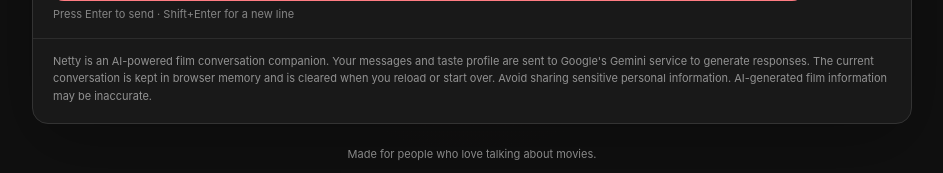
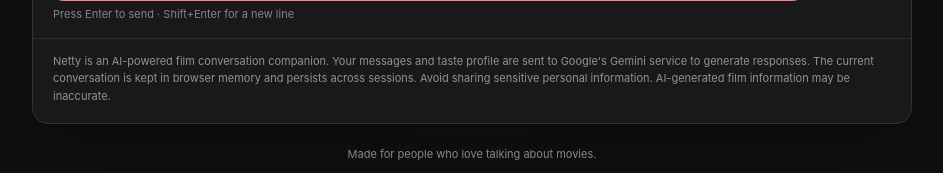
Before and after one commit to zeb19037/letterboxd-recommender, a website: page index.html in a window 1280 px wide. Shown: the part 847-1020 px from the top of the page, without its empty margins (168-1111 px from the left). Drawn offline with Linux system fonts and the light colour scheme.

Commit message:
Update index.html

```diff
--- a/index.html
+++ b/index.html
@@ -246,9 +246,8 @@
       <p class="privacy-note">
         Netty is an AI-powered film conversation companion. Your messages
         and taste profile are sent to Google's Gemini service to generate
-        responses. The current conversation is kept in browser memory and
-        is cleared when you reload or start over. Avoid sharing sensitive
-        personal information. AI-generated film information may be
+        responses. The current conversation is kept in browser memory and persists across sessions.
+        Avoid sharing sensitive personal information. AI-generated film information may be
         inaccurate.
       </p>
 
```
